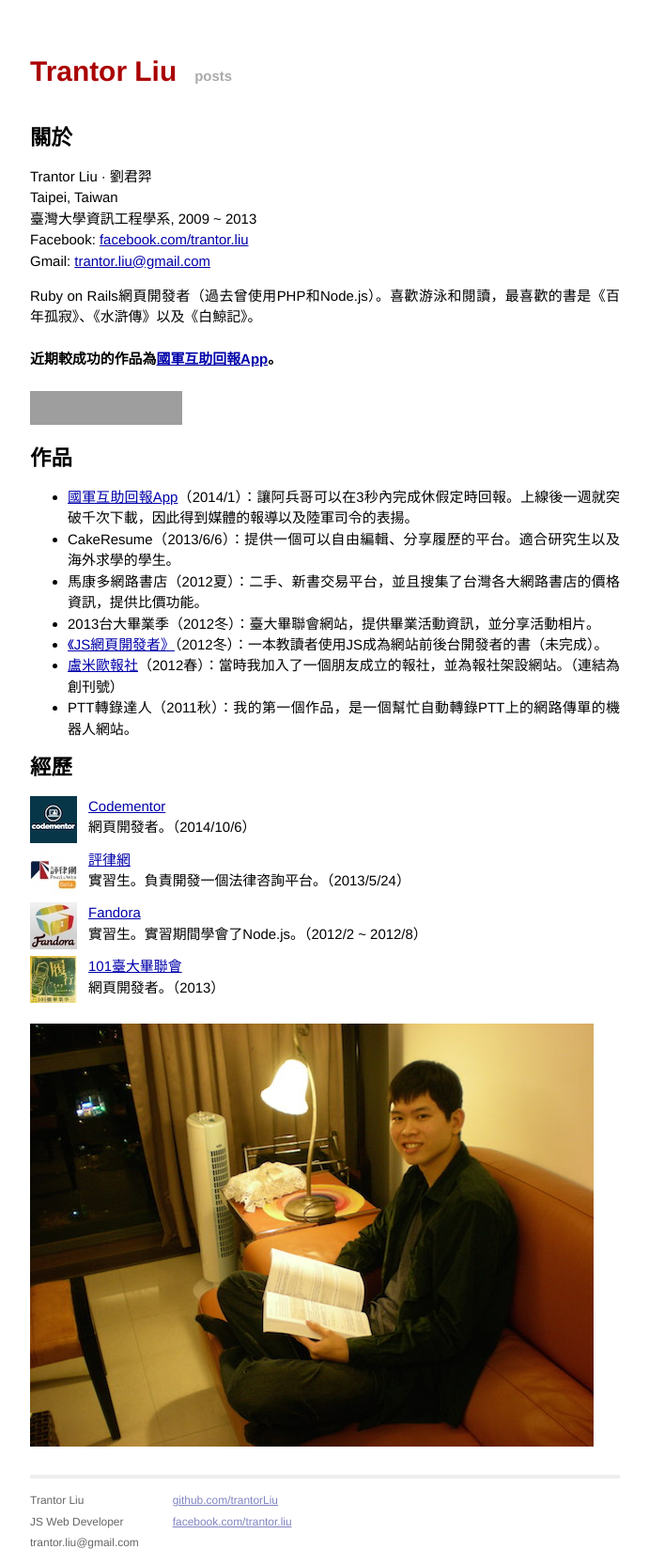
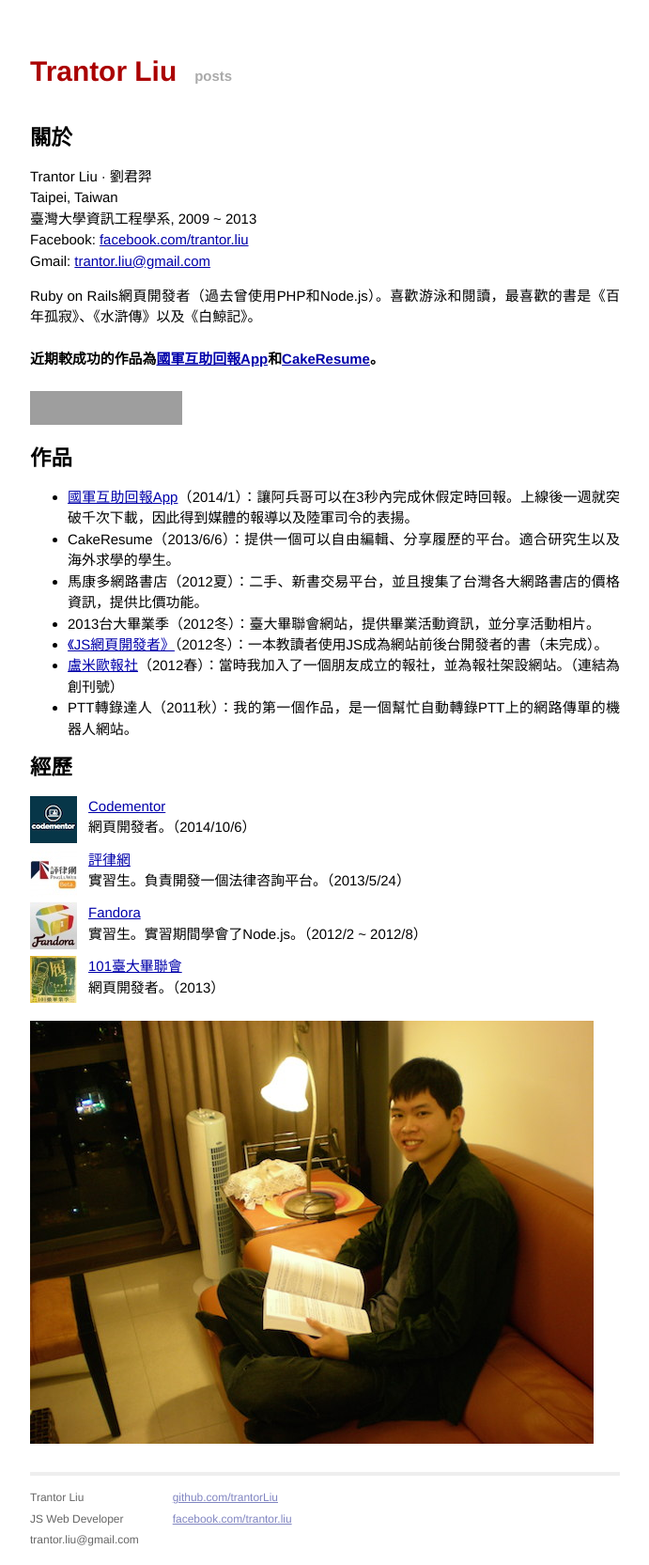
Before and after one commit to trantorLiu/trantorliu.github.io, a Jekyll site: the page built from index.html, in a window 1280 px wide. Shown: the whole page at 94% size, without its empty margins (294-985 px from the left). Built offline with Jekyll 4.4.1, drawn with Linux system fonts in a browser that asks for light colours; grey boxes are pictures that could not be loaded.

Commit message:
Update index.html

```diff
--- a/index.html
+++ b/index.html
@@ -16,7 +16,7 @@ title: Trantor Liu
     Ruby on Rails網頁開發者（過去曾使用PHP和Node.js）。喜歡游泳和閱讀，最喜歡的書是《百年孤寂》、《水滸傳》以及《白鯨記》。
     <br />
     <br />
-    <b>近期較成功的作品為<a href="http://armyapp.tw">國軍互助回報App</a>。</b>
+    <b>近期較成功的作品為<a href="http://armyapp.tw">國軍互助回報App</a>和<a href="https://www.cakeresume.com">CakeResume</a>。</b>
     <br />
     <br />
     <a href="https://www.cakeresume.com/trantorliu?utm_content=my_cakeresume_button&utm_source=badge" target="_blank"><img src="https://d2gbqcejc6c3un.cloudfront.net/images/badges/my_cakeresume_button@2x.png" alt="Check out my CakeResume" height="36px" width="auto" /></a>
@@ -51,11 +51,7 @@ title: Trantor Liu
     <img src="/images/101ntugraduation.jpg" alt="101NTUGraduation" />
     <a href="http://ntu2013.tw/">101臺大畢聯會</a><br />網頁開發者。（2013）
   </div>
-  </p>
-
   <div>
     <img class="avatar" src="/images/trantor.jpg" alt="Trantor Liu" />
   </div>
-
-
 </div>
```
